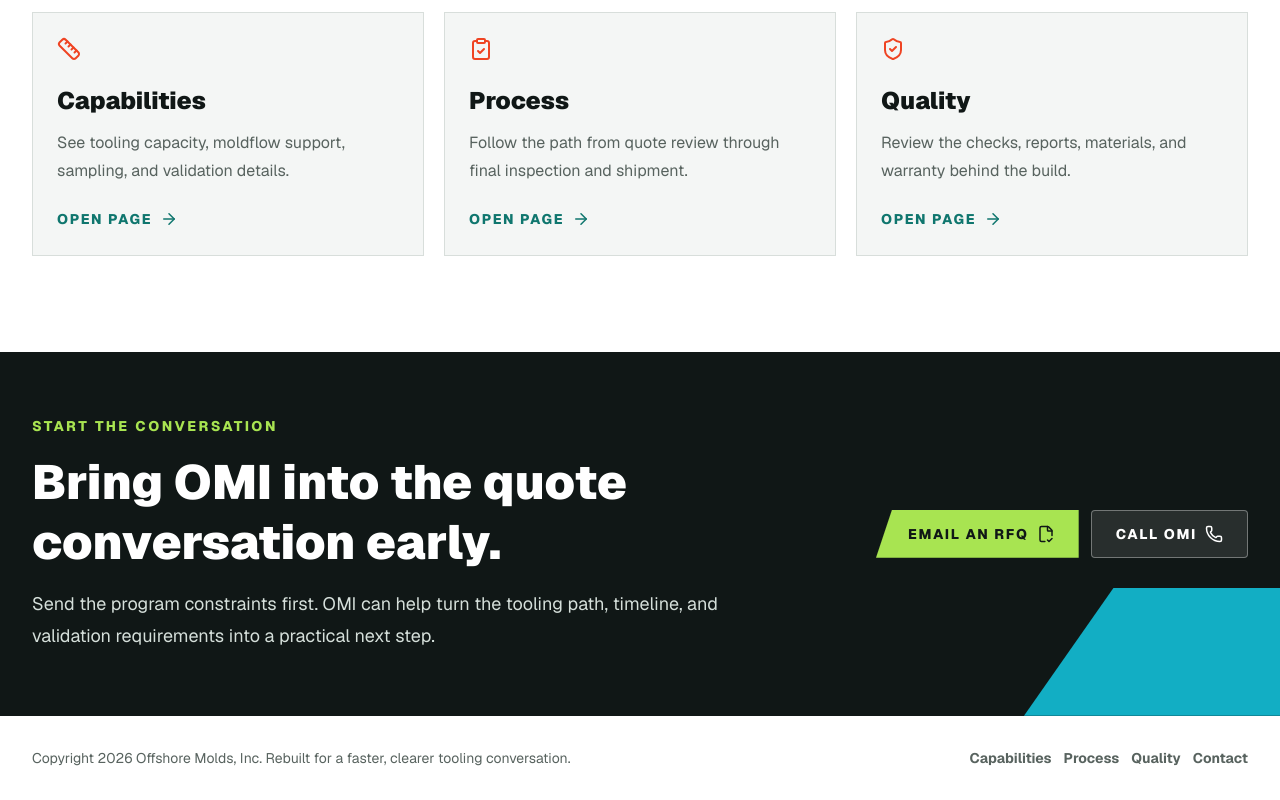
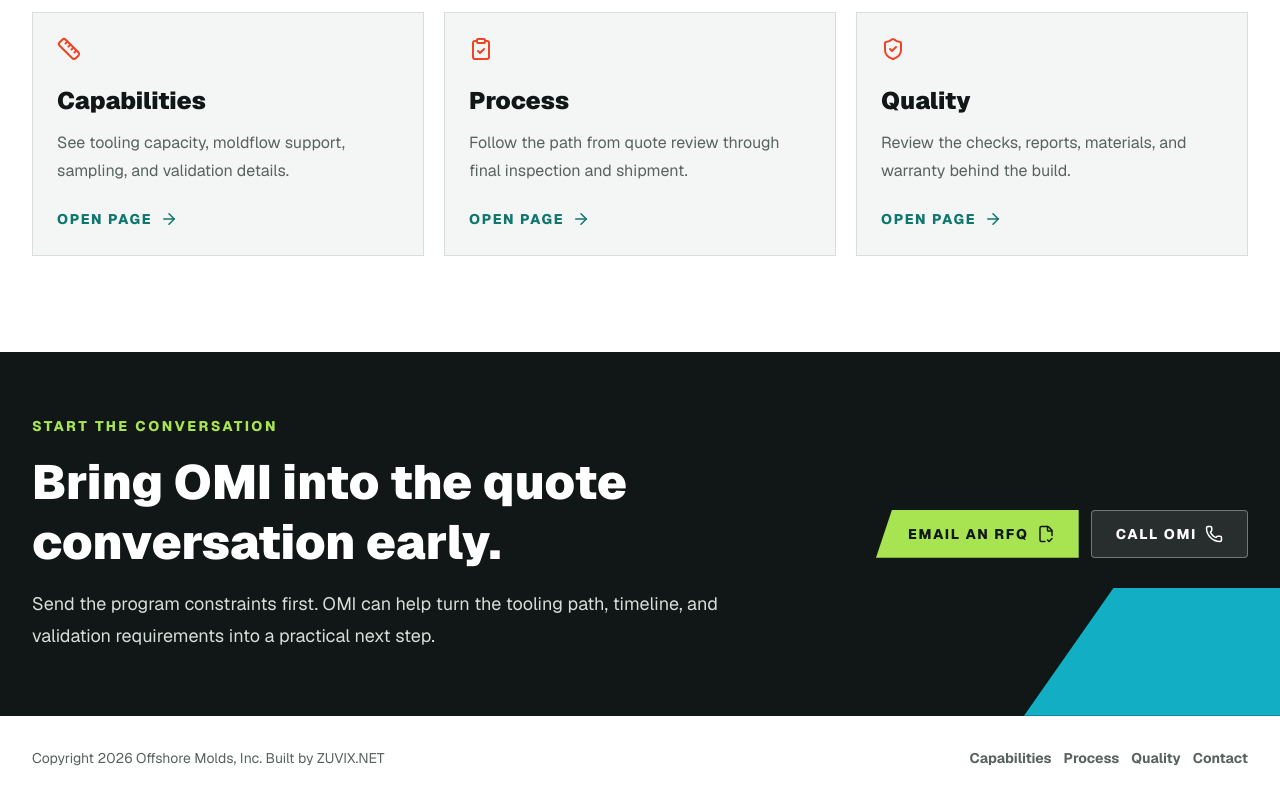
Before and after one commit to swaltersjrtest/offshoremolds, a Next.js app: page / in a window 1280 px wide. Shown: the part 2831-3631 px from the top of the page. Built offline with nearby package versions, Linux system fonts and the light colour scheme.

Commit message:
Update footer credit

```diff
--- a/src/app/components/site-shell.tsx
+++ b/src/app/components/site-shell.tsx
@@ -285,9 +285,7 @@
   return (
     <footer className="bg-white px-4 py-8 text-[#58635f] sm:px-6 lg:px-8">
       <div className="mx-auto flex max-w-7xl flex-col gap-4 sm:flex-row sm:items-center sm:justify-between">
-        <p className="text-sm">
-          Copyright 2026 Offshore Molds, Inc. Rebuilt for a faster, clearer tooling conversation.
-        </p>
+        <p className="text-sm">Copyright 2026 Offshore Molds, Inc. Built by ZUVIX.NET</p>
         <div className="flex flex-wrap items-center gap-3 text-sm font-bold">
           {mainNav.map((item) => (
             <Link key={item.href} href={item.href} className="hover:text-[#ef4423]">
```
